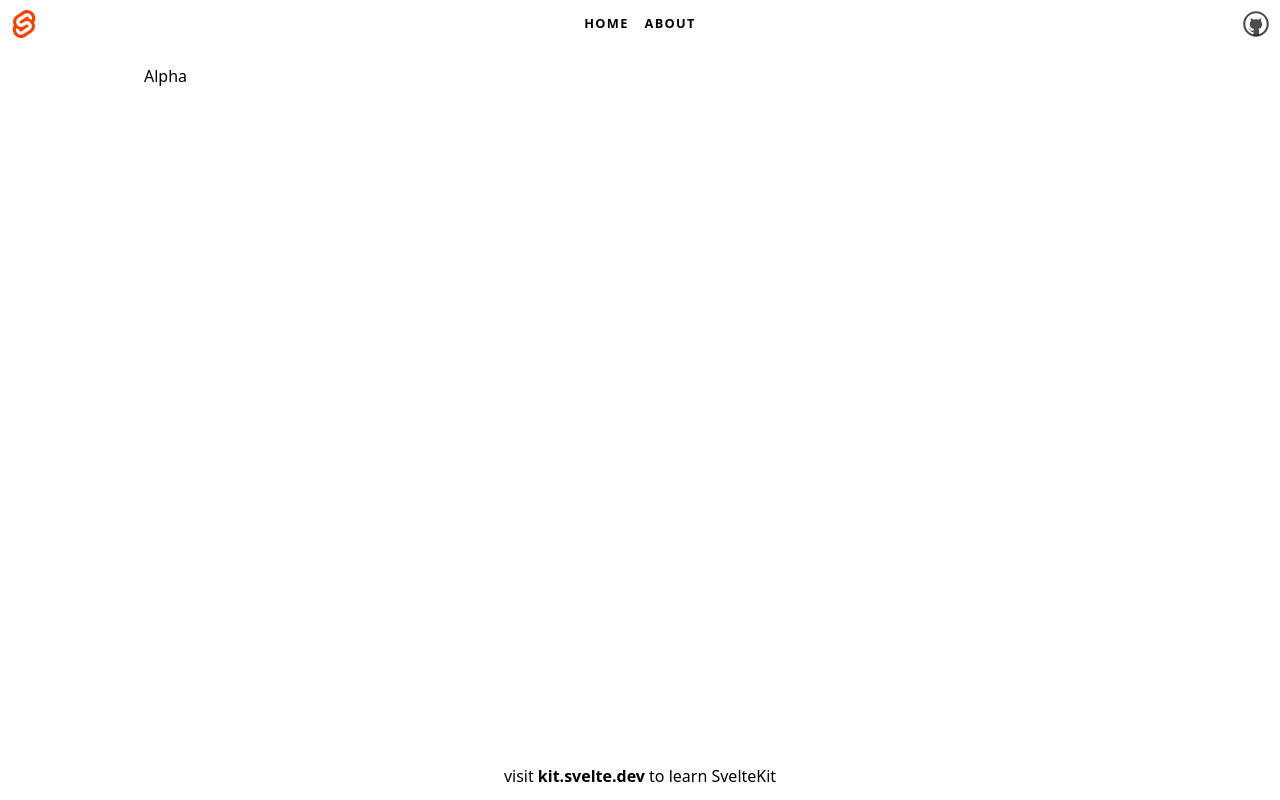
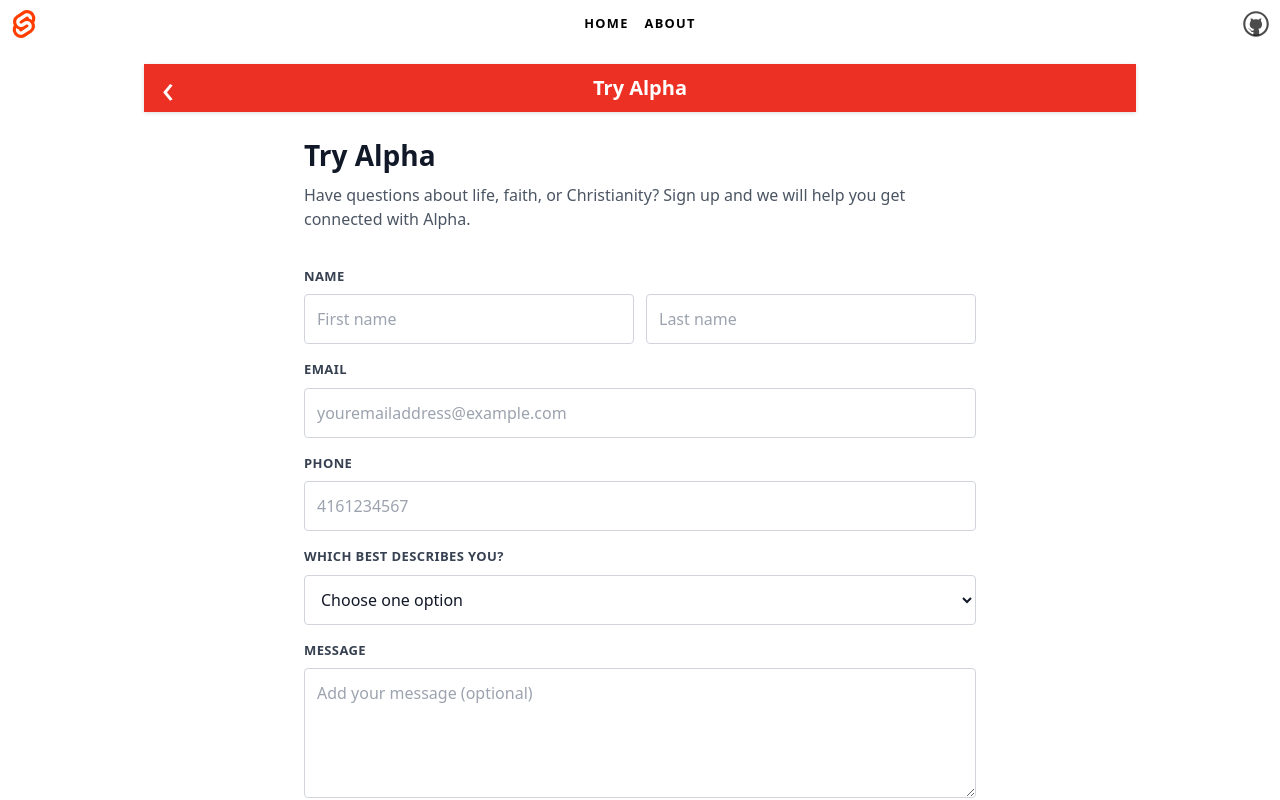
Before and after one commit to davyuu/mycit-svelte, a SvelteKit app: page /alpha in a window 1280 px wide. Shown: the top 800 px of the page. Built offline with nearby package versions, Linux system fonts and the light colour scheme.

Commit message:
Implement alpha page

```diff
--- a/src/routes/alpha/+page.svelte
+++ b/src/routes/alpha/+page.svelte
@@ -1 +1,9 @@
-<h1>Alpha</h1>
+<script lang="ts">
+	import FormShell from '$lib/components/FormShell.svelte'
+	import SignupForm from '$lib/components/forms/SignupForm.svelte'
+	import { alphaOptions, strings, themes } from '$lib/data/content'
+</script>
+
+<FormShell header={strings.alphaHeader} title={strings.alphaHeader} description="Have questions about life, faith, or Christianity? Sign up and we will help you get connected with Alpha." color={themes.alpha}>
+	<SignupForm type="alpha" color={themes.alpha} options={alphaOptions} submitLabel="Sign Up" />
+</FormShell>
```
